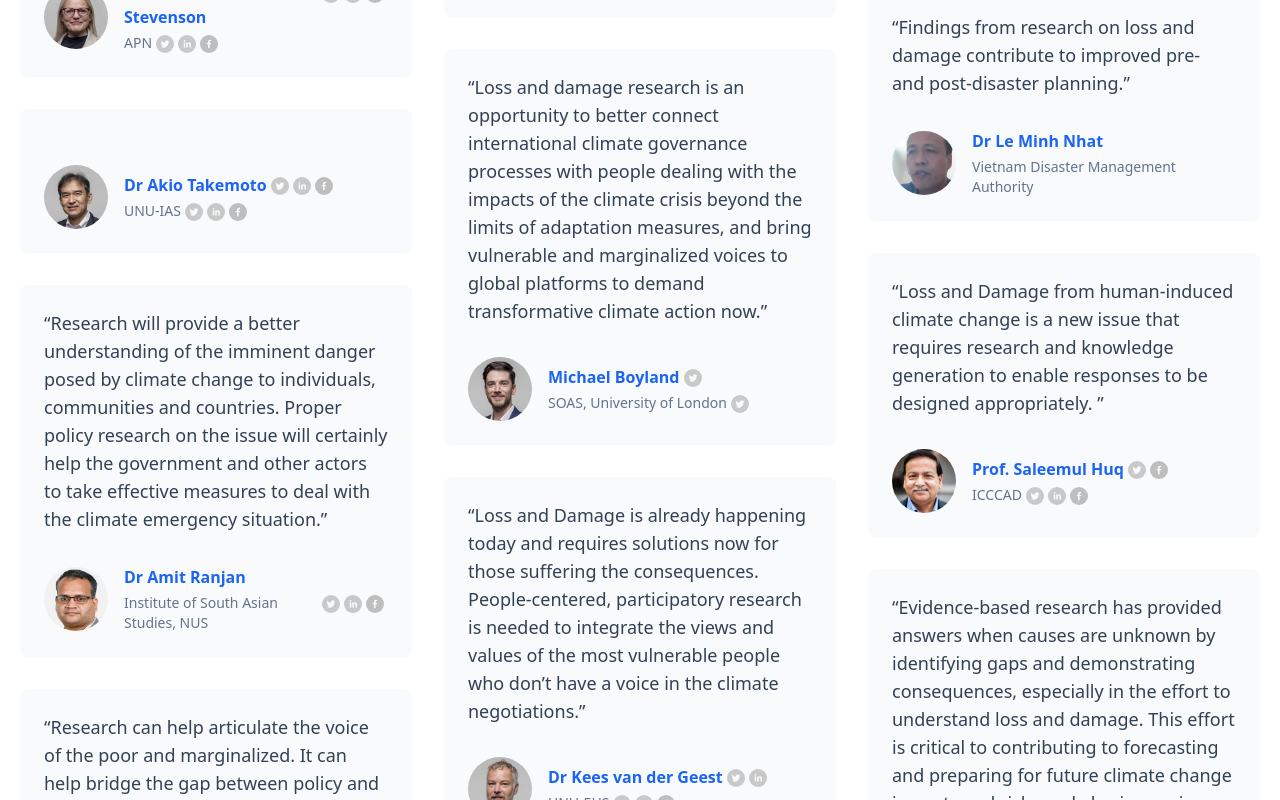
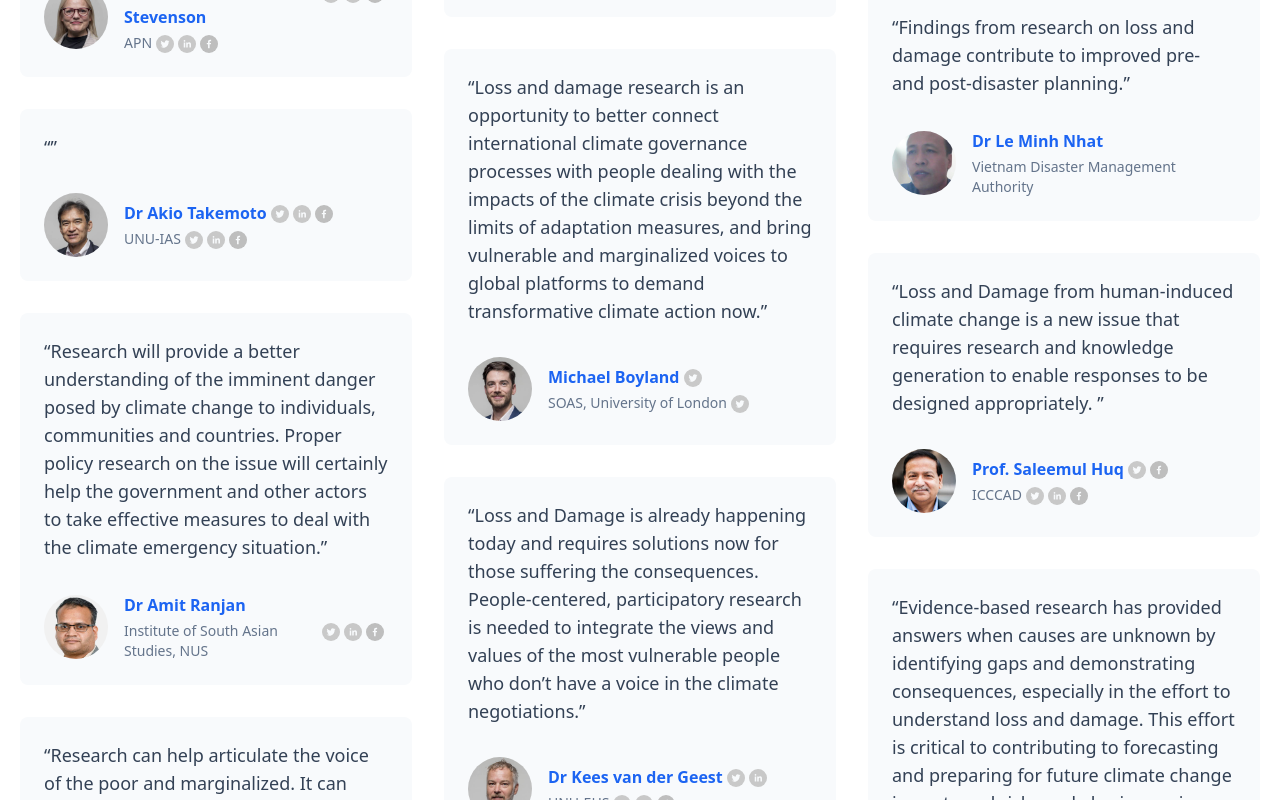
Before and after one commit to APN-ComDev/caf, a Next.js app: page / in a window 1280 px wide. Shown: the part 3220-4020 px from the top of the page. Built offline with nearby package versions, Linux system fonts and the light colour scheme; what tailwindcss-font-inter would draw is missing.

Commit message:
Add quote around chapter name.

```diff
--- a/components/index/AuthorCard.js
+++ b/components/index/AuthorCard.js
@@ -13,7 +13,7 @@ export default function AuthorCard({ props }) {
                     </blockquote>
                     :
                     <p className="mb-6 text-slate-700 dark:text-slate-300 text-lg">
-                        {props.chapter}
+                        “{props.chapter}”
                     </p>
                 }
                 <figcaption className="flex items-center space-x-4 pt-2">
```
